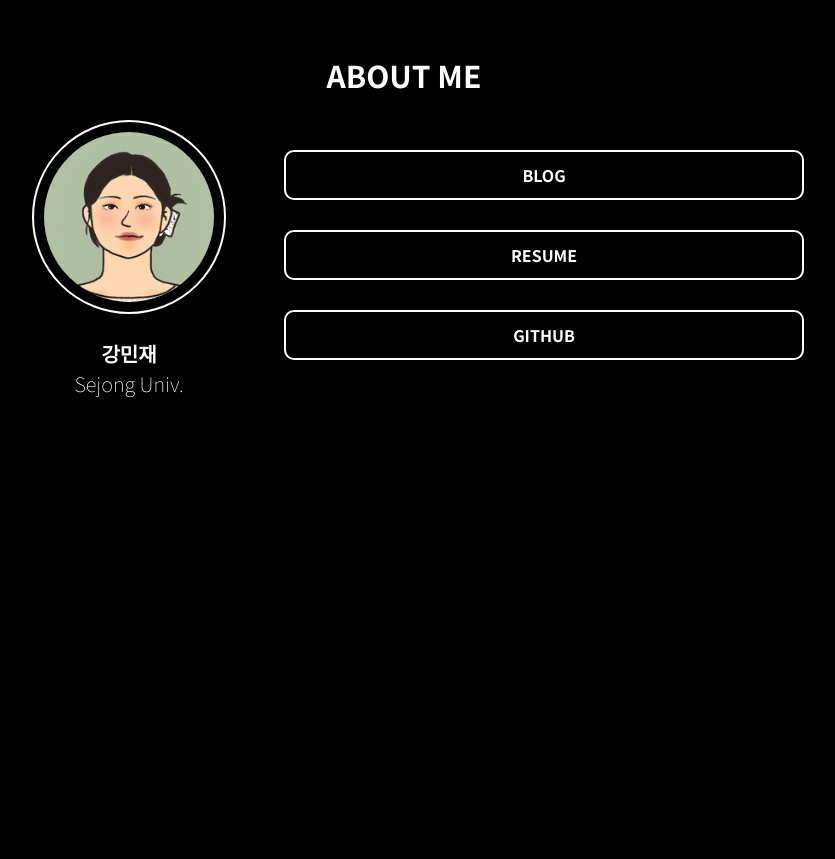
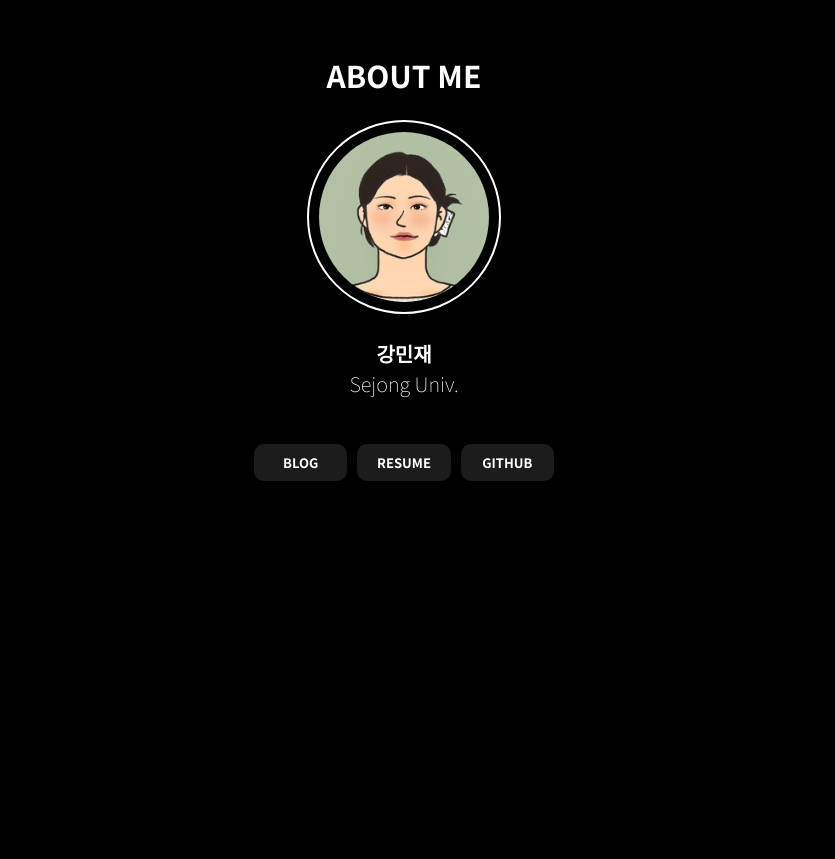
Before and after one commit to minijae011030/Portfolio, a React (Create React App) app: page / in a window 1280 px wide. Shown: the part 1060-1919 px from the top of the page, without its empty margins (236-1071 px from the left). Built offline with nearby package versions, Linux system fonts and the light colour scheme.

Commit message:
edit profile

```diff
--- a/src/Home/section/profile/Profile.jsx
+++ b/src/Home/section/profile/Profile.jsx
@@ -17,9 +17,10 @@ function Profile({ isSmallScreen }) {
       <h1 className={styles.title}>ABOUT ME</h1>
       <div
         className={
-          isSmallScreen
-            ? styles.small_screen_outer_info
-            : styles.big_screen_outer_info
+          // isSmallScreen
+          //   ?
+          styles.small_screen_outer_info
+          // : styles.big_screen_outer_info
         }
         data-aos="fade-up"
         data-aos-offset="230"
@@ -27,7 +28,9 @@ function Profile({ isSmallScreen }) {
       >
         <div
           className={
-            isSmallScreen ? styles.small_screen_info : styles.big_screen_info
+            // isSmallScreen ?
+            styles.small_screen_info
+            // : styles.big_screen_info
           }
         >
           <div className={styles.profile_img_wrap}>
@@ -44,7 +47,9 @@ function Profile({ isSmallScreen }) {
         </div>
         <div
           className={
-            isSmallScreen ? styles.small_screen_link : styles.big_screen_link
+            // isSmallScreen ?
+            styles.small_screen_link
+            // : styles.big_screen_link
           }
         >
           <a href={process.env.REACT_APP_BLOG}>BLOG</a>
--- a/src/Home/section/profile/styles/profile.module.css
+++ b/src/Home/section/profile/styles/profile.module.css
@@ -76,16 +76,17 @@
 }
 
 .small_screen_link {
+  display: flex;
+  max-width: 300px;
   width: 100%;
-  display: flex;
-  flex-direction: column;
-  gap: 13px;
+  justify-content: center;
+  margin: 0 auto;
+  gap: 10px;
 
   > a {
+    background-color: rgb(29, 28, 28);
     font-size: 13px;
-    margin: 0 auto;
-    width: 50%;
-    border: 1px solid white;
+    width: 100px;
     padding: 12px 0;
     border-radius: 10px;
     color: white;
```
